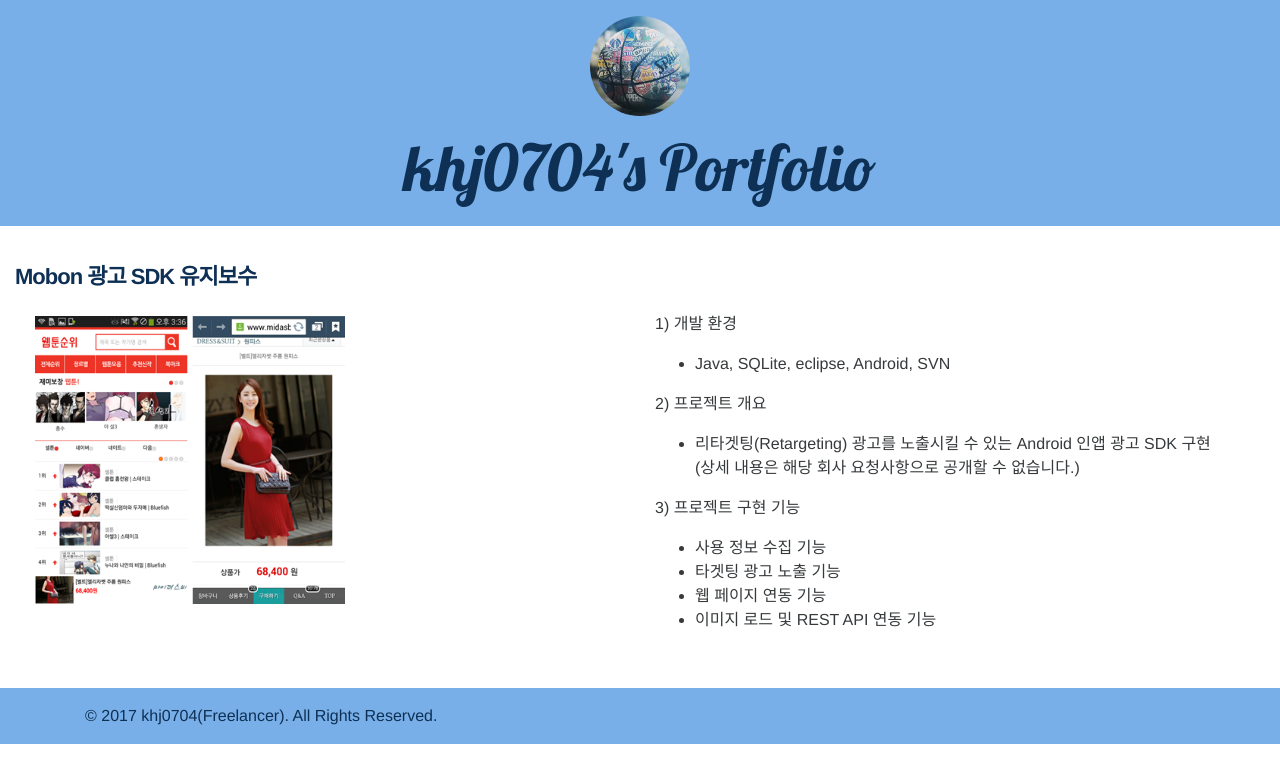
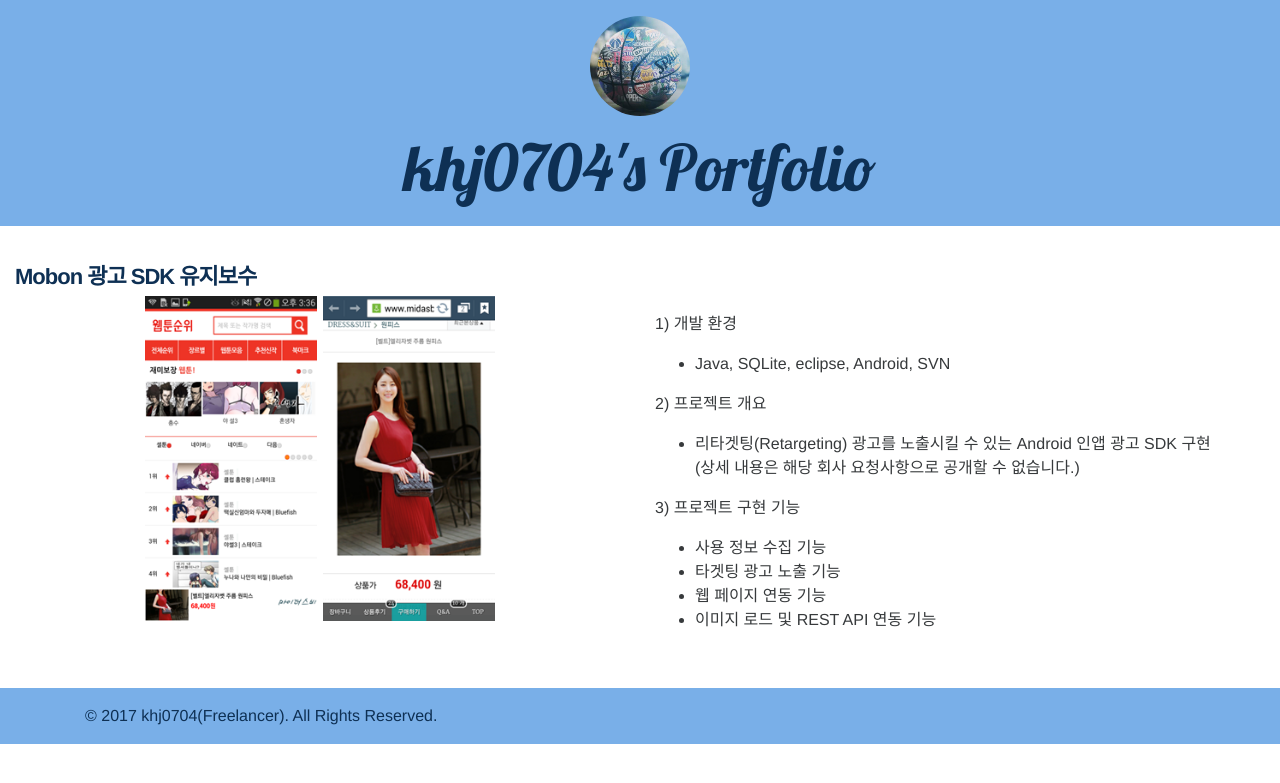
Before and after one commit to khj0704/khj0704.github.io, a Jekyll site: the page built from _posts/2017-01-15-portfolio15.md, in a window 1280 px wide. Shown: the top 783 px of the page. Built offline with Jekyll 4.4.1, drawn with Linux system fonts in a browser that asks for light colours; nearby versions of some CDN libraries.

Commit message:
modified

```diff
--- a/_layouts/post.html
+++ b/_layouts/post.html
@@ -77,8 +77,8 @@
 					<h1 class="post-title"><b>{{ page.title }}</b></h1>
 				</div>
 				<div class="col-sm-12 col-md-6">
-					<p>
-						<img src="../../../../../web-dist/images/{{ page.image }}" style="width:100%;max-width:350px;height:auto;align:center;padding:20px;">
+					<p style="text-align:center;">
+						<img src="../../../../../web-dist/images/{{ page.image }}" style="width:100%;max-width:350px;height:auto;margin-left:auto;margin-right:auto;display:block;">
 					</p>
 				</div>
 				<div class="col-sm-12 col-md-6">
```
